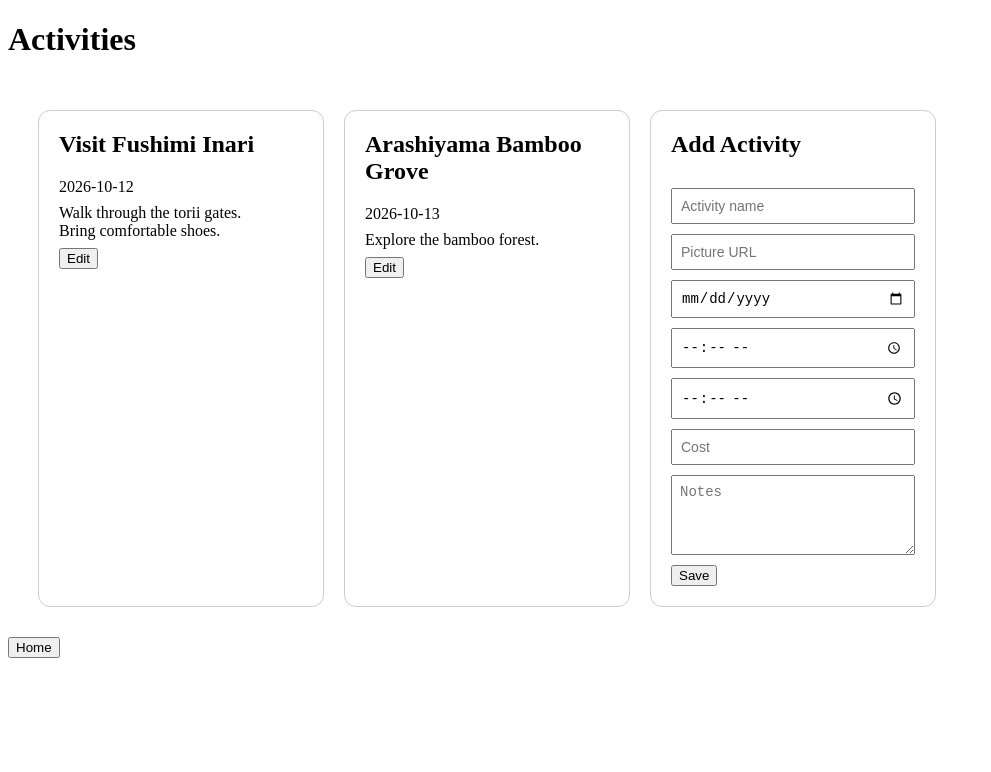
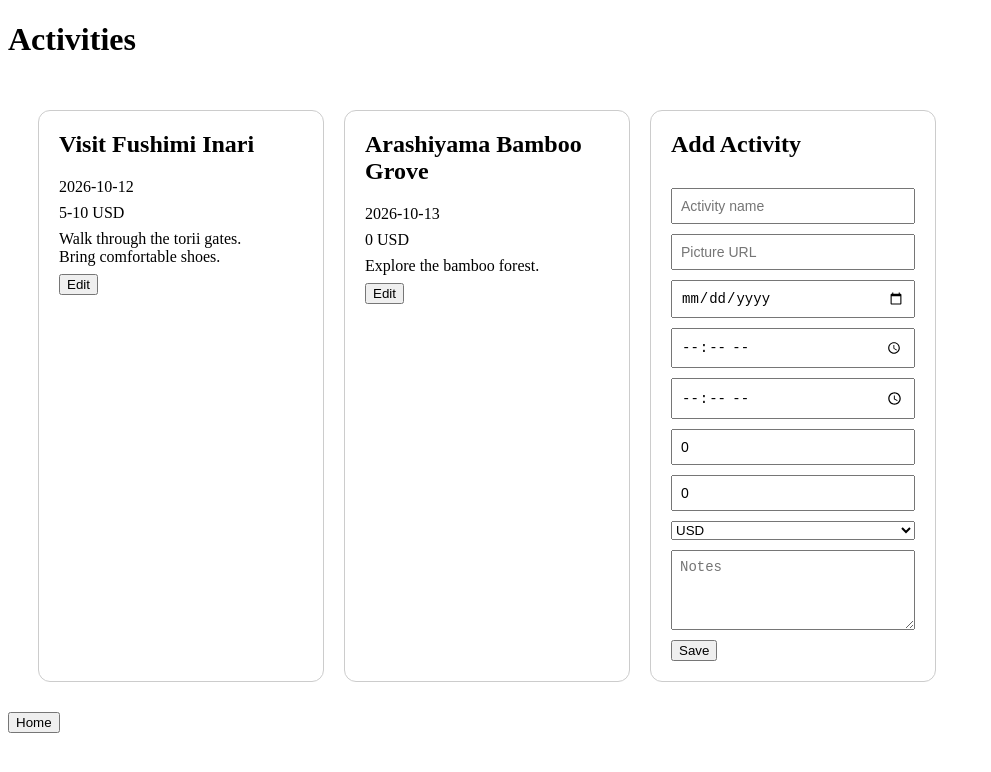
Before and after one commit to Yonder-COMP490/Yonder-COMP490-Main, a React (Vite) app: page /Activities in a window 1280 px wide. Shown: the top 772 px of the page, without its empty margins (0-991 px from the left). Built offline with nearby package versions, Linux system fonts and the light colour scheme.

Commit message:
Added a cost class and budget page
Added a cost class and budget page

```diff
--- a/src/App.jsx
+++ b/src/App.jsx
@@ -3,6 +3,7 @@
 import Activities from "./pages/Activities";
 import Calendar from "./pages/Calendar";
 import Page3 from "./pages/Page3";
+import Budget from "./pages/Budget";
 import { ActivityProvider } from "./components/ActivityContext";
 
 function App() {
@@ -11,9 +12,10 @@
       <BrowserRouter>
         <Routes>
           <Route path="/" element={<Home />} />
-          <Route path="/activities" element={<Activities />} />
+          <Route path="/Activities" element={<Activities />} />
           <Route path="/Calendar" element={<Calendar />} />
           <Route path="/page3" element={<Page3 />} />
+          <Route path="/Budget" element={<Budget />} />
         </Routes>
       </BrowserRouter>
     </ActivityProvider>
--- a/src/components/ActivityCard.jsx
+++ b/src/components/ActivityCard.jsx
@@ -18,7 +18,7 @@
         {activity.endTime}
       </p>
 
-      <p>{activity.cost}</p>
+      <p>{activity.cost?.toString()}</p>
 
       <p className="activity-notes">
         {activity.notes}
--- a/src/components/ActivityContext.jsx
+++ b/src/components/ActivityContext.jsx
@@ -1,4 +1,5 @@
 import { createContext, useContext, useState } from "react";
+import Cost from "../components/Cost";
 
 const ActivityContext = createContext();
 
@@ -11,7 +12,7 @@
       date: "2026-10-12",
       startTime: "",
       endTime: "",
-      cost: "",
+      cost: new Cost(5, 10, "USD"),
       notes: "Walk through the torii gates.\nBring comfortable shoes.",
     },
     {
@@ -21,7 +22,7 @@
       date: "2026-10-13",
       startTime: "",
       endTime: "",
-      cost: "",
+      cost: new Cost(0, 0, "USD"),
       notes: "Explore the bamboo forest.",
     },
   ]);
--- a/src/components/ActivityForm.jsx
+++ b/src/components/ActivityForm.jsx
@@ -1,4 +1,5 @@
 import { useState } from "react";
+import Cost from "../components/Cost";
 
 function ActivityForm({ activity, onSave, onCancel }) {
   const [name, setName] = useState(activity?.name || "");
@@ -6,11 +7,29 @@
   const [date, setDate] = useState(activity?.date || "");
   const [startTime, setStartTime] = useState(activity?.startTime || "");
   const [endTime, setEndTime] = useState(activity?.endTime || "");
-  const [cost, setCost] = useState(activity?.cost || "");
+
+  const [lowerEnd, setLowerEnd] = useState(
+    activity?.cost?.lowerEnd ?? 0
+  );
+
+  const [upperEnd, setUpperEnd] = useState(
+    activity?.cost?.upperEnd ?? 0
+  );
+
+  const [currency, setCurrency] = useState(
+    activity?.cost?.currency || "USD"
+  );
+
   const [notes, setNotes] = useState(activity?.notes || "");
 
   function handleSubmit(event) {
     event.preventDefault();
+
+    const cost = new Cost(
+      Number(lowerEnd) || 0,
+      Number(upperEnd) || 0,
+      currency
+    );
 
     onSave({
       ...(activity || {}),
@@ -61,11 +80,28 @@
       />
 
       <input
-        type="text"
-        placeholder="Cost"
-        value={cost}
-        onChange={(event) => setCost(event.target.value)}
+        type="number"
+        placeholder="Minimum cost"
+        value={lowerEnd}
+        onChange={(event) => setLowerEnd(event.target.value)}
       />
+
+      <input
+        type="number"
+        placeholder="Maximum cost"
+        value={upperEnd}
+        onChange={(event) => setUpperEnd(event.target.value)}
+      />
+
+      <select
+        value={currency}
+        onChange={(event) => setCurrency(event.target.value)}
+      >
+        <option value="USD">USD</option>
+        <option value="JPY">JPY</option>
+        <option value="EUR">EUR</option>
+        <option value="GBP">GBP</option>
+      </select>
 
       <textarea
         placeholder="Notes"
--- /dev/null
+++ b/src/components/Cost.jsx
@@ -0,0 +1,28 @@
+class Cost {
+  constructor(lowerEnd = 0, upperEnd = lowerEnd, currency = "USD") {
+    this.lowerEnd = lowerEnd;
+    this.upperEnd = Math.max(lowerEnd, upperEnd);
+    this.currency = currency;
+  }
+
+  addCost(otherCost) {
+    if (this.currency !== otherCost.currency) {
+      throw new Error(
+        `Cannot add ${otherCost.currency} cost to ${this.currency} cost.`
+      );
+    }
+
+    this.lowerEnd += otherCost.lowerEnd;
+    this.upperEnd += otherCost.upperEnd;
+  }
+
+  toString() {
+    if (this.lowerEnd === this.upperEnd) {
+      return `${this.lowerEnd} ${this.currency}`;
+    }
+
+    return `${this.lowerEnd}-${this.upperEnd} ${this.currency}`;
+  }
+}
+
+export default Cost;
--- /dev/null
+++ b/src/pages/Budget.jsx
@@ -0,0 +1,31 @@
+import { useActivities } from "../components/ActivityContext";
+import Cost from "../components/Cost";
+
+function Budget() {
+  const { activities } = useActivities();
+
+  const total = new Cost();
+
+  activities.forEach((activity) => {
+    total.addCost(activity.cost);
+  });
+
+  return (
+    <div>
+      <h1>Budget</h1>
+
+      <h2>Activities</h2>
+
+      {activities.map((activity) => (
+        <div key={activity.id}>
+          <span>{activity.name}: </span>
+          <span>{activity.cost.toString()}</span>
+        </div>
+      ))}
+
+      <h2>Total: {total.toString()}</h2>
+    </div>
+  );
+}
+
+export default Budget;
--- a/src/pages/Home.jsx
+++ b/src/pages/Home.jsx
@@ -4,7 +4,7 @@
   return (
     <div>
       <h1>Yonder</h1>
-      <Link to="/activities">
+      <Link to="/Activities">
         <button>Activities</button>
       </Link>
 
@@ -15,6 +15,9 @@
       <Link to="/page3">
         <button>Page 3</button>
       </Link>
+      <Link to="/Budget">
+        <button>Budget</button>
+      </Link>
     </div>
   );
 }
```
